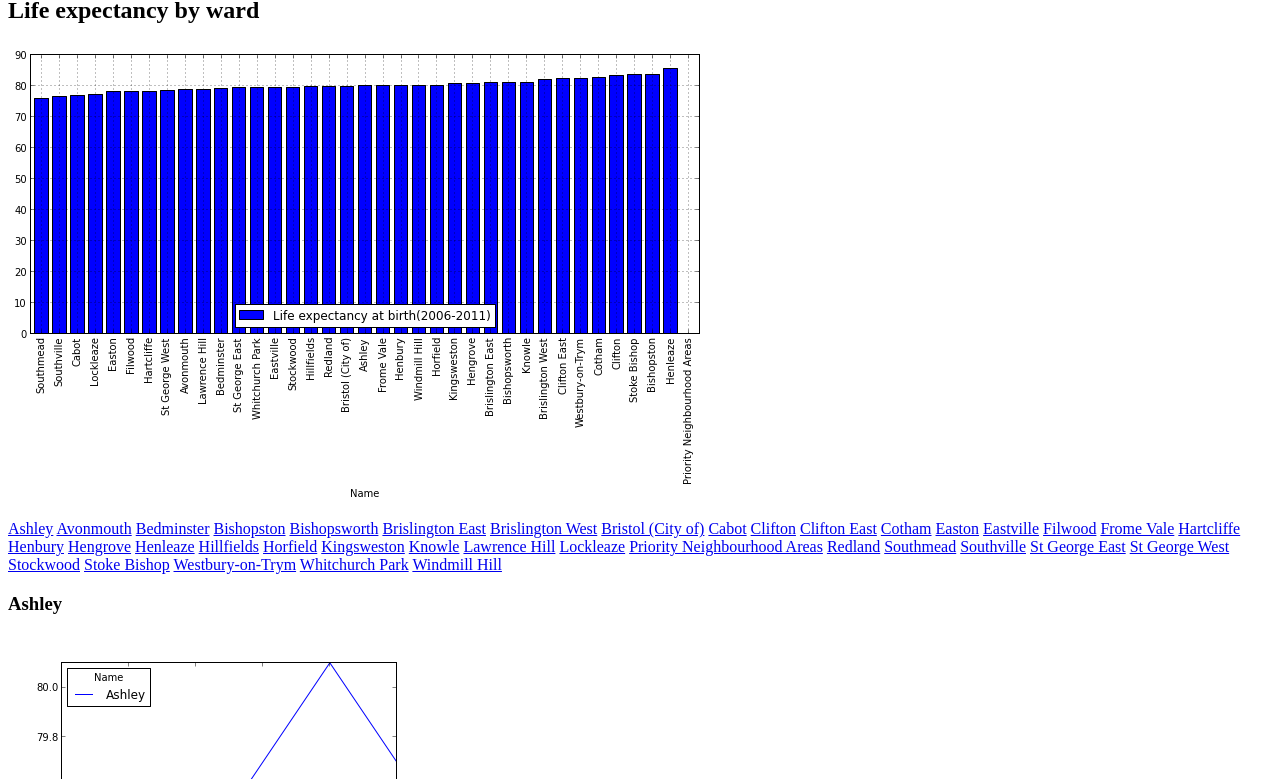
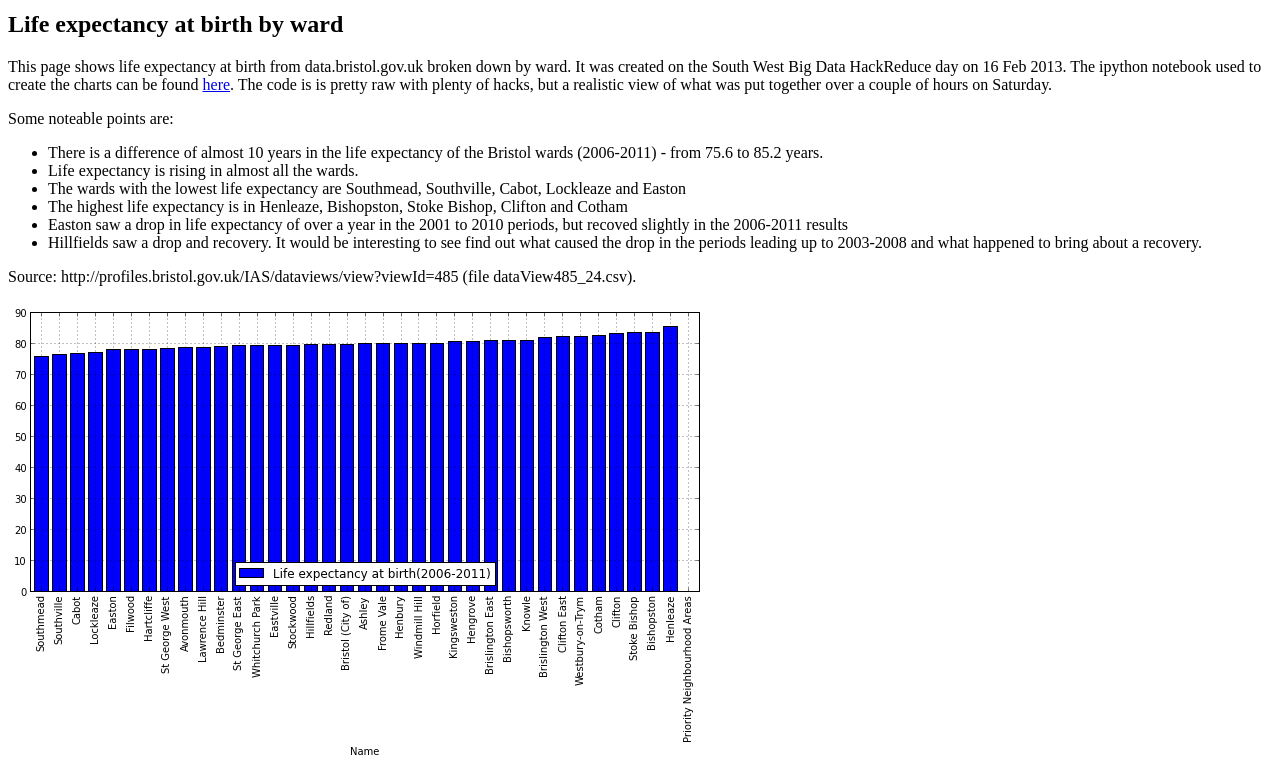
Before and after one commit to dataunity/bristol-open-data, a plain HTML site: page HealthLifeExpectancyByWard.html in a window 1280 px wide. Shown: the part 69-848 px from the top of the page. Drawn offline with Linux system fonts and the light colour scheme.

Commit message:
Add ipython notebook used to create charts. Add commentary.

```diff
--- a/HealthLifeExpectancyByWard.html
+++ b/HealthLifeExpectancyByWard.html
@@ -1,11 +1,29 @@
+<!DOCTYPE html>
 <html>
 <head>
     <title>Open Data Bristol</title>
-    <link rel="stylesheet" href="css/site.css" />
+    <link rel="stylesheet" type="text/css" href="css/site.css">
 </head>
 <body>
     <h1>Bristol Open Data</h1>
-    <h2>Life expectancy by ward</h2>
+    <h2>Life expectancy at birth by ward</h2>
+    <p>
+        This page shows life expectancy at birth from data.bristol.gov.uk broken down by ward. It was created on the South West Big Data HackReduce day on 16 Feb 2013. The ipython notebook used to create the charts can be found <a href="Mortality.ipynb">here</a>. The code is is pretty raw with plenty of hacks, but a realistic view of what was put together over a couple of hours on Saturday.
+    </p>
+    <p>
+        Some noteable points are:
+        <ul>
+            <li>There is a difference of almost 10 years in the life expectancy of the Bristol wards (2006-2011) - from 75.6 to 85.2 years.</li>
+            <li>Life expectancy is rising in almost all the wards.</li>
+            <li>The wards with the lowest life expectancy are Southmead, Southville, Cabot, Lockleaze and Easton</li>
+            <li>The highest life expectancy is in Henleaze, Bishopston, Stoke Bishop, Clifton and Cotham</li>
+            <li>Easton saw a drop in life expectancy of over a year in the 2001 to 2010 periods, but recoved slightly in the 2006-2011 results</li>
+            <li>Hillfields saw a drop and recovery. It would be interesting to see find out what caused the drop in the periods leading up to 2003-2008 and what happened to bring about a recovery.</li>
+        </ul>
+    </p>
+    <p>
+        Source: http://profiles.bristol.gov.uk/IAS/dataviews/view?viewId=485 (file dataView485_24.csv).
+    </p>
     <p>
         <img src='img/health/Life-expectancy-at-birth.png' alt='Life expectancy by ward'/>
     </p>
```
Also changed, not shown: index.html (+5 -1 lines), 1 other file.
